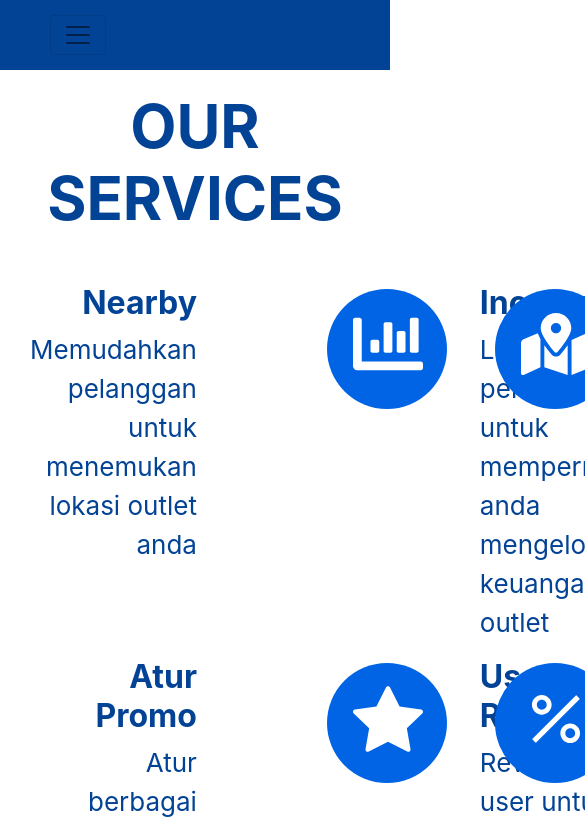
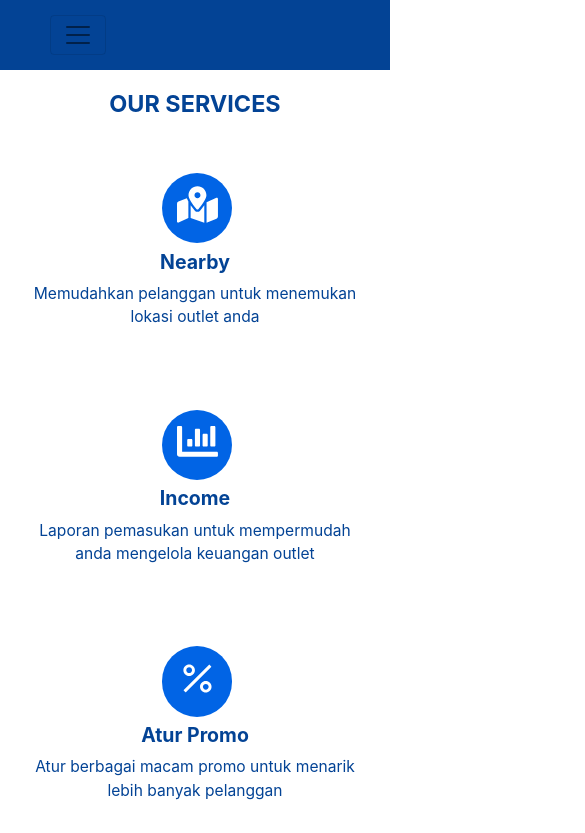
Before and after one commit to Sekigahara/cuci.in-frontend, a React (Create React App) app: page /fitur in a window 390 px wide. Shown: the top 833 px of the page, 585 px wide, since content can reach past the window. Built offline with nearby package versions, Linux system fonts and the light colour scheme.

Commit message:
responsive fitur page

```diff
--- a/src/styles/index.css
+++ b/src/styles/index.css
@@ -928,3 +928,54 @@ nav .auth .line {
     font-size: 26px;
     text-align: left;
 }
+
+@media screen and (max-width: 780px){
+    .fitur-title h1{
+        font-size: 6vw;
+    }
+
+    .grid-item1, .grid-item2, .grid-item3, .grid-item4{
+        margin: 0 auto;
+        text-align: center;
+    }
+
+    .grid-container{
+        padding: 0px;
+        margin-top: 20px;
+        display: grid;
+        grid-column-gap: 0px;
+        grid-template-columns: auto;
+    }
+
+    .grid-item1, .grid-item2, .grid-item3, .grid-item4{
+        background-color:transparent;
+        padding: 30px;
+        text-align: center;
+    }
+
+    .text-item1, .text-item2, .text-item3, .text-item4{
+        margin-top: 25%;
+        padding: 0px;
+        text-align: center;
+    }
+
+    .text-item1 h2, .text-item2 h2, .text-item3 h2, .text-item4 h2{
+        font-size: 5vw;
+    }
+
+    .text-item1 p, .text-item2 p, .text-item3 p, .text-item4 p{
+        text-align: center;
+        font-size: 4vw;
+    }
+
+    .input-icon .icon{
+        font-size: 10.5vw;
+    }
+
+    .circle-1, .circle-2, .circle-3, .circle-4{
+        margin-left: 40%;
+        margin-right: 40%;
+        width: 18vw;
+        height: 18vw;
+    }
+}
```
